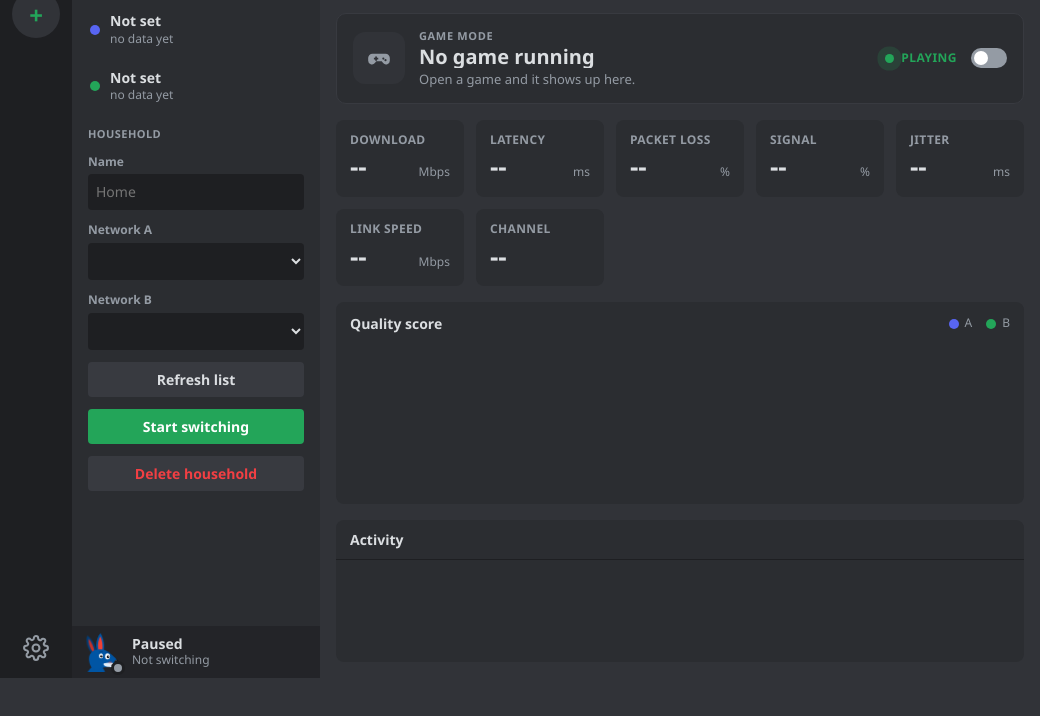
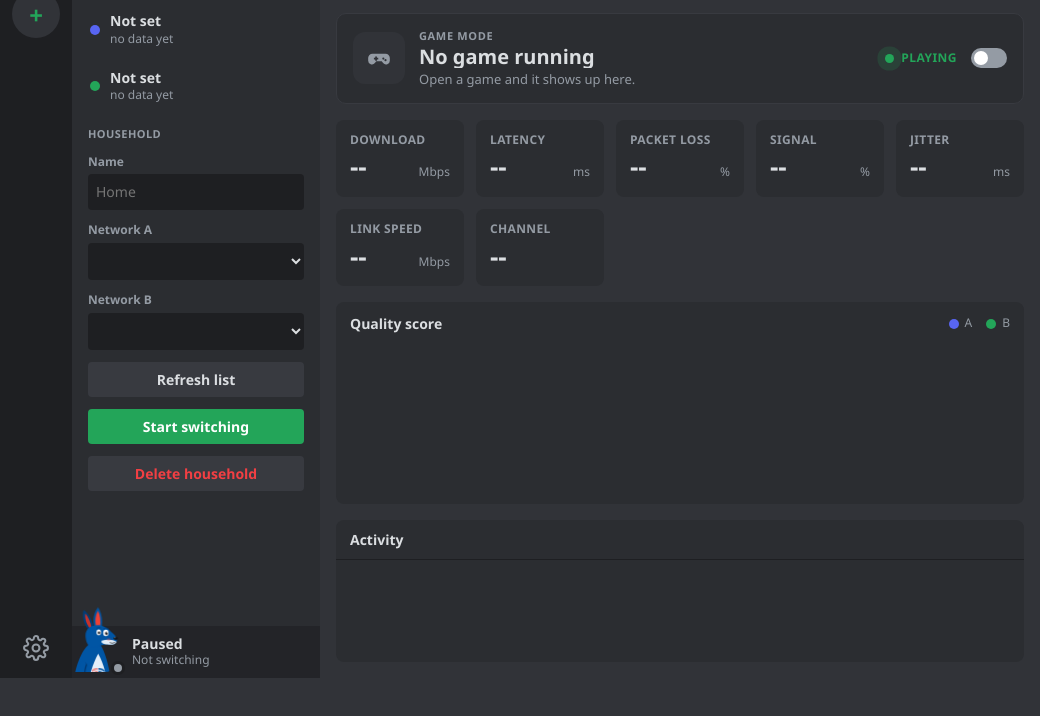
Before and after one commit to hzurmely/switcheroo, an Electron app: page index.html in a window 1040 px wide. Shown: the part 122-838 px from the top of the page. Drawn offline with Linux system fonts and the light colour scheme; no server answers.

Commit message:
Roo avatar shows the whole body again (2.7.4)

```diff
--- a/package.json
+++ b/package.json
@@ -1,7 +1,7 @@
 {
   "name": "switcheroo",
   "productName": "Switcheroo",
-  "version": "2.7.3",
+  "version": "2.7.4",
   "description": "Tests two Wi-Fi networks in the background and switches to the faster one.",
   "main": "main.js",
   "author": "hzurmely",
--- a/style.css
+++ b/style.css
@@ -234,7 +234,7 @@ input:focus { box-shadow: 0 0 0 2px var(--blurple); }
 .rooav { position: relative; width: 40px; height: 40px; flex: none; cursor: pointer; }
 .user { position: relative; z-index: 3; }
 .roowrap { position: absolute; inset: 0; overflow: visible; clip-path: inset(-150px -2px 0 -30px round 0 0 20px 20px); }
-.roowrap svg { position: absolute; width: 116.2px; height: 108.1px; left: -48.4px; top: -1px; max-width: none; overflow: visible; }
+.roowrap svg { position: absolute; width: 127.8px; height: 118.9px; left: -56.8px; top: -26.7px; max-width: none; overflow: visible; }
 .rooav .dot { position: absolute; right: -3px; bottom: -3px; width: 14px; height: 14px; box-sizing: border-box; border-radius: 50%; background: var(--muted); border: 3px solid var(--bg0); transition: background .2s; }
 .rooav.on .dot { background: var(--green); }
 .rooav.game .dot { background: var(--blurple); }
```
